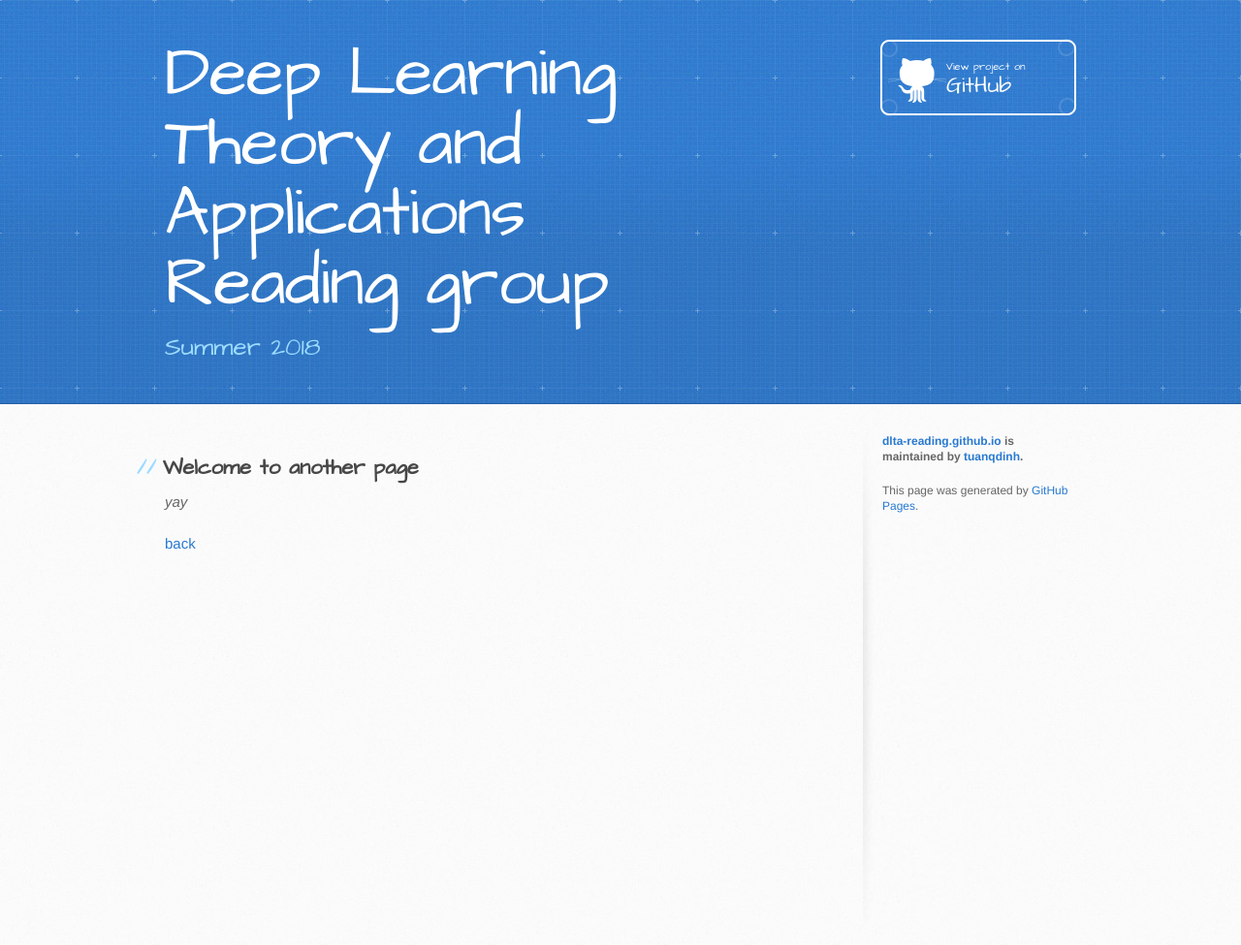
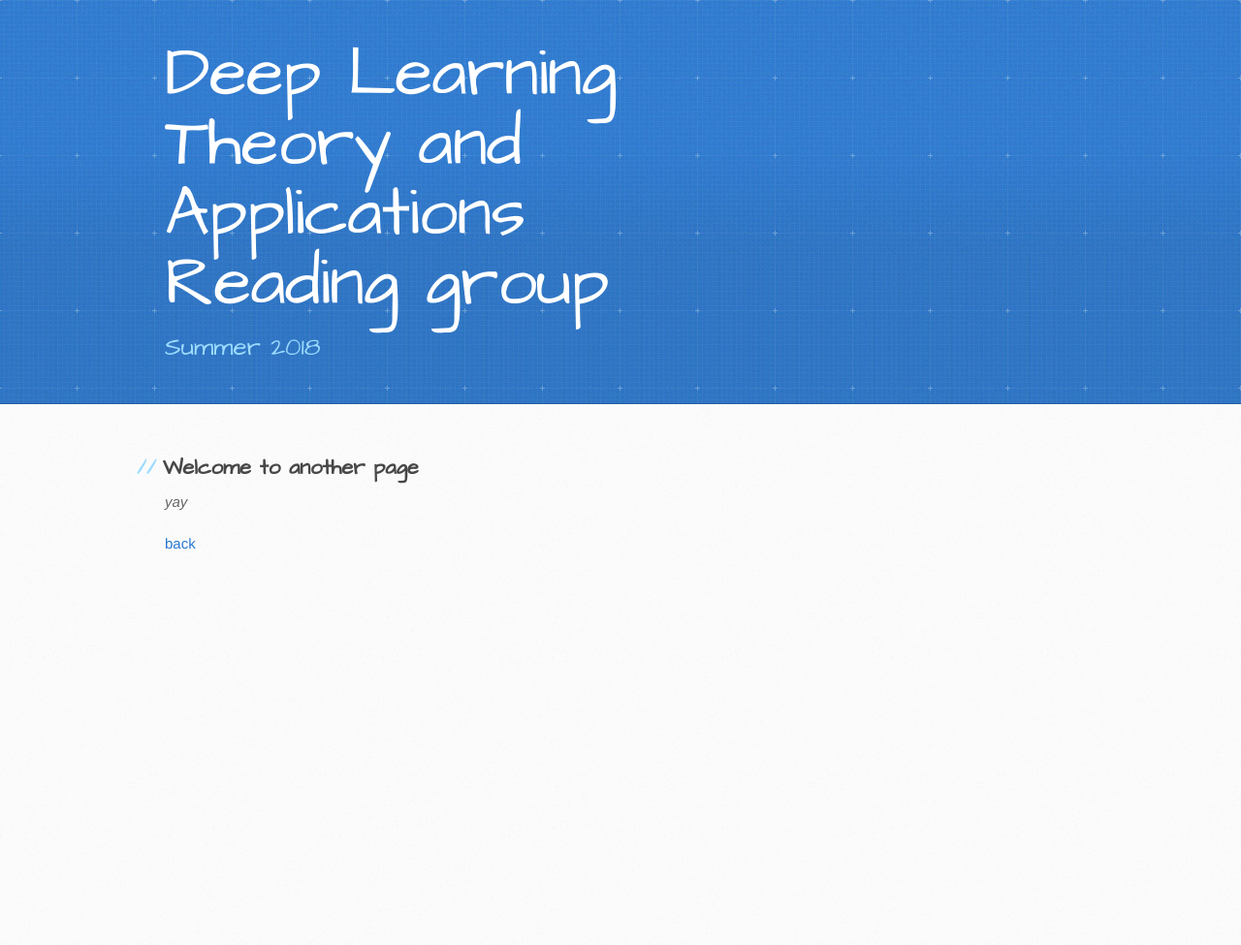
Before and after one commit to tuanqdinh/dlta-reading.github.io, a Jekyll site: the page built from another-page.md, in a window 1280 px wide. Shown: the whole page at 97% size. Built offline with Jekyll 4.4.1, drawn with Linux system fonts in a browser that asks for light colours; our own code applies the rules of GitHub Pages for plain Markdown files; after the commit the page ends 900 px from its top, so only the background shows below that.

Commit message:
Update default.html

```diff
--- a/_layouts/default.html
+++ b/_layouts/default.html
@@ -21,12 +21,13 @@
           <h1>{{ site.title | default: site.github.repository_name }}</h1>
         </a>
         <h2>{{ site.description | default: site.github.project_tagline }}</h2>
+        <!--
         {% if site.github.is_project_page %}
           <a href="{{ site.github.repository_url }}" class="button"><small>View project on</small> GitHub</a>
         {% endif %}
         {% if site.github.is_user_page %}
           <a href="{{ site.github.owner_url }}" class="button"><small>Follow me on</small> GitHub</a>
-        {% endif %}
+        {% endif %} -->
       </div>
     </header>
 
@@ -36,6 +37,7 @@
           {{ content }}
         </section>
 
+        <!--
         <aside id="sidebar">
           {% if site.show_downloads %}
             <a href="{{ site.github.zip_url }}" class="button">
@@ -53,7 +55,7 @@
           {% endif %}
 
           <p>This page was generated by <a href="https://pages.github.com">GitHub Pages</a>.</p>
-        </aside>
+        </aside> -->
       </div>
     </div>
 
```
